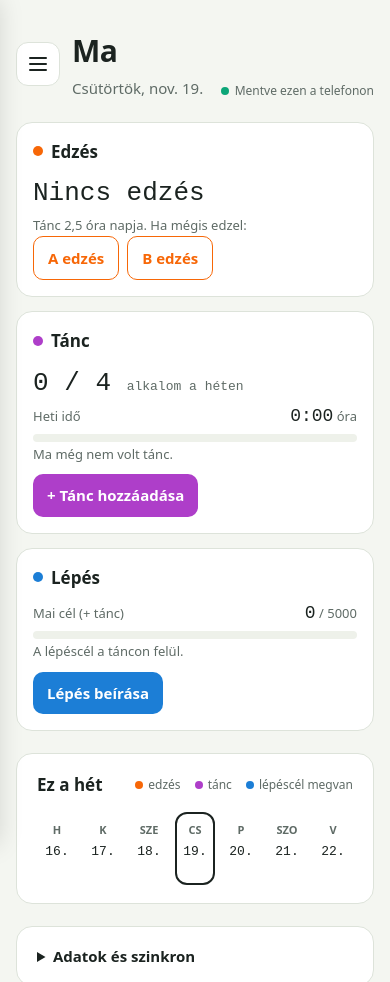
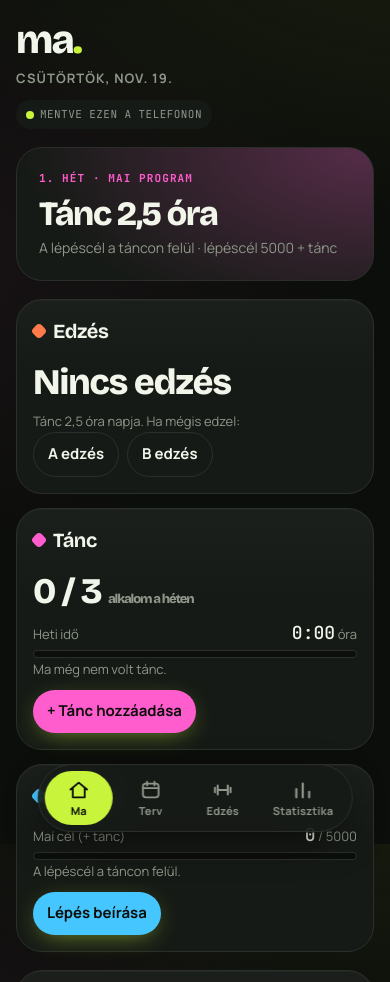
Before and after one commit to lazarluca2001/gym, a plain HTML site: page index.html in a window 390 px wide. Shown: the top 982 px of the page. Drawn offline with nearby package versions, Linux system fonts and the light colour scheme.

Commit message:
Új kinézet (sötét téma, alsó menüsor), összekötő link, Code.gs setup()
Co-Authored-By: Claude Opus 5.5 <noreply@anthropic.com>
Claude-Session: https://claude.ai/code/session_01Vj1ParahZetHVJmhKvWokh

```diff
--- a/index.html
+++ b/index.html
@@ -4,14 +4,14 @@
 <meta charset="utf-8">
 <meta name="viewport" content="width=device-width, initial-scale=1, viewport-fit=cover">
 <title>Ma</title>
-<meta name="theme-color" content="#f4f6f1" media="(prefers-color-scheme: light)">
-<meta name="theme-color" content="#10141a" media="(prefers-color-scheme: dark)">
+<meta name="theme-color" content="#0c0e0b" media="(prefers-color-scheme: light)">
+<meta name="theme-color" content="#0c0e0b" media="(prefers-color-scheme: dark)">
 <link rel="manifest" href="manifest.webmanifest">
 <link rel="icon" type="image/png" href="icon-192.png">
 <link rel="apple-touch-icon" href="apple-touch-icon.png">
 <meta name="apple-mobile-web-app-capable" content="yes">
 <meta name="mobile-web-app-capable" content="yes">
-<meta name="apple-mobile-web-app-status-bar-style" content="default">
+<meta name="apple-mobile-web-app-status-bar-style" content="black-translucent">
 <meta name="apple-mobile-web-app-title" content="Napló">
 
 <style>
@@ -230,6 +230,7 @@ html,body{margin:0}
 header{flex-wrap:nowrap}
 @media (max-width:520px){header{flex-wrap:wrap}}
 </style>
+<link rel="stylesheet" href="theme.css">
 </head>
 <body>
 <script src="store.js"></script>
@@ -243,6 +244,8 @@ header{flex-wrap:nowrap}
     <div class="status" id="status"><i></i><span>Betöltés…</span></div>
   </header>
 
+  <div class="hero" id="mahero"><span class="k" id="mk"></span><div><div class="what" id="mwhat"></div><div class="sub" id="msub"></div></div></div>
+
   <div class="mgrid">
     <section class="mcard" style="--c:var(--m-legs)">
       <h2><i></i>Edzés</h2>
@@ -253,7 +256,7 @@ header{flex-wrap:nowrap}
       <div id="dance"></div>
       <a class="go" href="edzes.html#tanc">+ Tánc hozzáadása</a>
     </section>
-    <section class="mcard" style="--c:#1c7ed6">
+    <section class="mcard" style="--c:var(--steps,#1c7ed6)">
       <h2><i></i>Lépés</h2>
       <div id="steps"></div>
       <a class="go" href="terv.html">Lépés beírása</a>
@@ -263,7 +266,7 @@ header{flex-wrap:nowrap}
   <section class="card">
     <div class="row" style="justify-content:space-between;align-items:center">
       <h2>Ez a hét</h2>
-      <div class="legend-s"><span><i style="background:var(--m-legs)"></i>edzés</span><span><i style="background:var(--dance)"></i>tánc</span><span><i style="background:#1c7ed6"></i>lépéscél megvan</span></div>
+      <div class="legend-s"><span><i style="background:var(--m-legs)"></i>edzés</span><span><i style="background:var(--dance)"></i>tánc</span><span><i style="background:var(--steps,#1c7ed6)"></i>lépéscél megvan</span></div>
     </div>
     <div class="wstrip" id="wstrip"></div>
   </section>
@@ -330,6 +333,12 @@ header{flex-wrap:nowrap}
     $('dance').innerHTML=`<div class="big2">${n} / ${g} <small>alkalom a héten</small></div>
       <div class="meter"><div class="top"><span>Heti idő</span><span><b>${hm(min)}</b> óra</span></div><div class="bar"><i style="width:${Math.min(100,n/Math.max(1,g)*100)}%"></i></div></div>
       <span class="muted-s">${todayD&&todayD.items.length?'Ma: '+todayD.items.map(x=>(x.kind==='buli'?'buli':'óra')+' '+hm(x.min||0)).join(', '):'Ma még nem volt tánc.'}</span>`;
+    // mai terv
+    const dpp=PLAN.dayPlan(td,settings.program), HC={gym:'var(--m-legs)',dance:'var(--dance)',walk:'var(--steps)',rest:'var(--muted)'};
+    $('mahero').style.setProperty('--c',HC[dpp.type]);
+    $('mk').textContent=`${dpp.week?dpp.week+'. hét · ':''}mai program`;
+    $('mwhat').textContent=dpp.label;
+    $('msub').textContent=`${dpp.sub[0].toUpperCase()+dpp.sub.slice(1)} · lépéscél ${dpp.target.toLocaleString('hu-HU')}${dpp.plusDance?' + tánc':''}`;
     // lépés
     const dp=PLAN.dayPlan(td,settings.program), sn=steps[td]&&isNum(steps[td].n)?steps[td].n:0;
     $('steps').innerHTML=`<div class="meter"><div class="top"><span>Mai cél${dp.plusDance?' (+ tánc)':''}</span><span><b>${sn.toLocaleString('hu-HU')}</b> / ${dp.target.toLocaleString('hu-HU')}</span></div><div class="bar"><i style="width:${Math.min(100,sn/dp.target*100)}%;${sn>=dp.target?'background:var(--good)':''}"></i></div></div>
@@ -337,7 +346,7 @@ header{flex-wrap:nowrap}
     // hét
     $('wstrip').innerHTML=[0,1,2,3,4,5,6].map(k=>{const d=iso(addDays(mon,k));
       const hasW=steps[d]&&isNum(steps[d].n)&&steps[d].n>=PLAN.dayPlan(d,settings.program).target, hasG=workouts.some(x=>x.date===d&&(x.items||[]).some(i=>i.done)), hasD=dances.some(x=>x.date===d&&(x.items||[]).length);
-      return `<div class="wd ${d===td?'today':''}"><span class="dn">${DS[k]}</span><span class="dd">${toD(d).getDate()}.</span><span class="dots">${hasG?'<i style="background:var(--m-legs)" title="edzés"></i>':''}${hasD?'<i style="background:var(--dance)" title="tánc"></i>':''}${hasW?'<i style="background:#1c7ed6" title="lépéscél"></i>':''}</span></div>`}).join('');
+      return `<div class="wd ${d===td?'today':''}"><span class="dn">${DS[k]}</span><span class="dd">${toD(d).getDate()}.</span><span class="dots">${hasG?'<i style="background:var(--m-legs)" title="edzés"></i>':''}${hasD?'<i style="background:var(--dance)" title="tánc"></i>':''}${hasW?'<i style="background:var(--steps,#1c7ed6)" title="lépéscél"></i>':''}</span></div>`}).join('');
   }
   const docs=s=>s.docs.map(d=>d.data()).filter(x=>x&&x.date);
   db.collection('workouts').orderBy('date').onSnapshot(s=>{workouts=docs(s);render()});
--- a/nav.js
+++ b/nav.js
@@ -1,68 +1,20 @@
-/* Hamburger menü a lapok között + értesítés, ha új verzió van fent */
+/* Alsó menüsor a lapok között + értesítés, ha új verzió van fent */
 (function(){
   const path=location.pathname;
-  const here=/suly\.html$/.test(path)?'suly':/edzes\.html$/.test(path)?'edzes':/stats\.html$/.test(path)?'stats':/terv\.html$/.test(path)?'terv':'ma';
-  const onMa=here==='ma';
-  const items=[
-    {id:'ma',href:'./',t:'Ma',s:'Mai edzés, tánc, lépés',c:'#1b2320'},
-    {id:'terv',href:'terv.html',t:'Heti terv',s:'A/B edzés, tánc, lépéscél',c:'#1c7ed6'},
-    {id:'edzes',href:'edzes.html',t:'Edzés és tánc',s:'Gyakorlatok szériánként, táncórák',c:'#f76707'},
-    {id:'stats',href:'stats.html',t:'Statisztika',s:'Grafikonok: edzés, tánc, lépés',c:'#0ca678'},
-    {id:'sync',href:'./#szinkron',t:'Adatok és szinkron',s:'Google Táblázat, biztonsági mentés',c:'#ae3ec9'}
-  ];
-  const css=`
-  .navwrap{display:flex;align-items:center;gap:12px}
-  .navbtn{width:44px;height:44px;flex:none;border-radius:12px;border:1px solid var(--line);background:var(--surface);color:var(--ink);display:grid;place-items:center;padding:0;cursor:pointer}
-  .navbtn span{display:block;width:18px;height:2px;background:currentColor;border-radius:2px;box-shadow:0 -6px 0 currentColor,0 6px 0 currentColor}
-  .navov{position:fixed;inset:0;background:rgba(10,14,18,.45);opacity:0;pointer-events:none;transition:opacity .2s;z-index:50}
-  .navov.open{opacity:1;pointer-events:auto}
-  .drawer{position:fixed;top:0;bottom:0;left:0;width:min(320px,86vw);background:var(--surface);color:var(--ink);z-index:51;transform:translateX(-102%);transition:transform .22s ease;display:flex;flex-direction:column;gap:6px;
-    padding:calc(env(safe-area-inset-top,0px) + 18px) 14px calc(env(safe-area-inset-bottom,0px) + 18px);box-shadow:4px 0 24px rgba(0,0,0,.15)}
-  .drawer.open{transform:none}
-  .drawer .dh{display:flex;justify-content:space-between;align-items:center;padding:0 6px 10px}
-  .drawer .dh b{font-family:var(--display);font-size:18px}
-  .drawer .dh button{background:none;border:none;color:var(--muted);font-size:22px;padding:4px 8px;cursor:pointer}
-  .drawer a{display:flex;gap:12px;align-items:flex-start;padding:12px;border-radius:12px;text-decoration:none;color:var(--ink)}
-  .drawer a:hover{background:var(--sunk)}
-  .drawer a.cur{background:var(--sunk)}
-  .drawer a i{width:12px;height:12px;border-radius:50%;margin-top:5px;flex:none}
-  .drawer a b{display:block;font-family:var(--display);font-weight:600}
-  .drawer a small{display:block;color:var(--muted);font-size:12px}
-  .drawer .foot{margin-top:auto;padding:10px 12px}
-  .drawer a[data-id="ma"] i{background:var(--ink)!important}
-  .updbar{position:fixed;left:50%;transform:translateX(-50%);bottom:calc(env(safe-area-inset-bottom,0px) + 14px);z-index:60;background:var(--ink);color:var(--bg);border-radius:14px;padding:10px 12px 10px 16px;display:flex;gap:12px;align-items:center;box-shadow:0 6px 24px rgba(0,0,0,.25);font-size:14px;max-width:calc(100vw - 32px)}
-  .updbar button{background:var(--accent);color:var(--accent-ink);border:none;border-radius:9px;padding:8px 14px;font-weight:700;cursor:pointer}
-  @media (prefers-reduced-motion:reduce){.drawer,.navov{transition:none}}`;
-  const st=document.createElement('style'); st.textContent=css; document.head.appendChild(st);
-
-  const ov=document.createElement('div'); ov.className='navov';
-  const dr=document.createElement('nav'); dr.className='drawer'; dr.setAttribute('aria-label','Menü'); dr.setAttribute('aria-hidden','true');
-  dr.innerHTML=`<div class="dh"><b>Menü</b><button type="button" aria-label="Menü bezárása">×</button></div>`+
-    items.map(x=>`<a href="${x.href}" data-id="${x.id}" class="${x.id===here?'cur':''}" tabindex="-1"><i style="background:${x.c}"></i><span><b>${x.t}</b><small>${x.s}</small></span></a>`).join('')+
-    `<div class="foot"><span class="status" data-sync-status><i></i><span></span></span></div>`;
-  document.body.append(ov,dr);
-
-  const btn=document.createElement('button'); btn.type='button'; btn.className='navbtn'; btn.setAttribute('aria-label','Menü'); btn.setAttribute('aria-expanded','false'); btn.innerHTML='<span></span>';
-  const header=document.querySelector('header');
-  if(header){const first=header.firstElementChild;const w=document.createElement('div');w.className='navwrap';header.insertBefore(w,first);w.append(btn,first)}
-  else{btn.style.cssText='position:fixed;top:calc(env(safe-area-inset-top,0px) + 10px);left:10px;z-index:40';document.body.appendChild(btn)}
-
-  const links=()=>dr.querySelectorAll('a');
-  function open(){dr.classList.add('open');ov.classList.add('open');dr.setAttribute('aria-hidden','false');btn.setAttribute('aria-expanded','true');links().forEach(a=>a.tabIndex=0);if(window.LocalDB)LocalDB.status();(dr.querySelector('a.cur')||links()[0]).focus()}
-  function close(){dr.classList.remove('open');ov.classList.remove('open');dr.setAttribute('aria-hidden','true');btn.setAttribute('aria-expanded','false');links().forEach(a=>a.tabIndex=-1)}
-  btn.addEventListener('click',open);
-  ov.addEventListener('click',close);
-  dr.querySelector('.dh button').addEventListener('click',()=>{close();btn.focus()});
-  addEventListener('keydown',e=>{if(e.key==='Escape'&&dr.classList.contains('open')){close();btn.focus()}});
-  dr.addEventListener('click',e=>{
-    const a=e.target.closest('a'); if(!a) return;
-    if(a.dataset.id===here){e.preventDefault();close();window.scrollTo({top:0,behavior:'smooth'});return}
-    if(a.dataset.id==='sync'&&onMa){e.preventDefault();close();const d=document.getElementById('syncdetails');if(d){d.open=true;d.scrollIntoView({behavior:'smooth',block:'start'})}}
-  });
+  const here=/edzes\.html$/.test(path)?'edzes':/stats\.html$/.test(path)?'stats':/terv\.html$/.test(path)?'terv':'ma';
+  const ic={
+    ma:'<path d="M3 11.5 12 4l9 7.5M5.5 9.5V20h13V9.5" fill="none" stroke="currentColor" stroke-width="2" stroke-linecap="round" stroke-linejoin="round"/>',
+    terv:'<rect x="3.5" y="5" width="17" height="15" rx="3" fill="none" stroke="currentColor" stroke-width="2"/><path d="M3.5 10h17M8 3v4M16 3v4" stroke="currentColor" stroke-width="2" stroke-linecap="round"/>',
+    edzes:'<path d="M6.5 7v10M17.5 7v10M3.5 9.5v5M20.5 9.5v5M6.5 12h11" fill="none" stroke="currentColor" stroke-width="2.2" stroke-linecap="round"/>',
+    stats:'<path d="M5 20V11M12 20V5M19 20v-6" fill="none" stroke="currentColor" stroke-width="2.4" stroke-linecap="round"/>'};
+  const items=[{id:'ma',href:'./',t:'Ma'},{id:'terv',href:'terv.html',t:'Terv'},{id:'edzes',href:'edzes.html',t:'Edzés'},{id:'stats',href:'stats.html',t:'Statisztika'}];
+  const bar=document.createElement('nav'); bar.className='tabbar'; bar.setAttribute('aria-label','Oldalak');
+  bar.innerHTML=items.map(x=>`<a href="${x.href}" class="${x.id===here?'cur':''}" ${x.id===here?'aria-current="page"':''}><svg viewBox="0 0 24 24" aria-hidden="true">${ic[x.id]}</svg>${x.t}</a>`).join('');
+  document.body.appendChild(bar);
   if(window.LocalDB) LocalDB.status();
 
   // --- frissítésjelzés: ha a GitHubra új változat kerül, szól ---
-  const WATCH=['./','edzes.html','stats.html','terv.html','store.js','plan.js','nav.js'];
+  const WATCH=['./','edzes.html','stats.html','terv.html','store.js','plan.js','nav.js','theme.css'];
   async function sig(){
     try{
       const parts=await Promise.all(WATCH.map(u=>fetch(u,{method:'HEAD',cache:'no-store'}).then(r=>r.ok?(r.headers.get('etag')||r.headers.get('last-modified')||''):'')));
--- a/store.js
+++ b/store.js
@@ -2,7 +2,7 @@
    helyi tárolás a telefonon + opcionális szinkron egy Google Táblázattal. */
 (function(){
   const KEY='edzes-tanc-v1', PKEY='edzes-tanc-v1-pending', CFG='edzes-tanc-sync';
-  const SEED={"workouts": {"2026-09-23": {"date": "2026-09-23", "items": [{"done": true, "ex": "Lat Pulldown", "kg": 13.75, "reps": 10, "rir": 1, "sets": 4}, {"done": true, "ex": "Chest Press", "kg": 20, "reps": 8, "rir": 0, "sets": 2}, {"done": true, "ex": "Triceps Extension", "kg": 12.5, "reps": 8, "rir": 2, "sets": 3}, {"done": true, "ex": "Abdominal Crunch", "kg": 20, "reps": 12, "rir": 4, "sets": 3}, {"done": true, "ex": "Seated Row", "kg": 20, "reps": 10, "rir": 2, "sets": 2}]}}, "dance": {"2026-09-24": {"date": "2026-09-24", "items": [{"intensity": 3, "kind": "ora", "min": 90, "note": "SH - Versenyző óra", "sub": "technika"}]}, "2026-09-22": {"date": "2026-09-22", "items": [{"intensity": 5, "kind": "ora", "min": 90, "note": "SH - Csoportos magánóra", "sub": "gyakorlas"}]}}, "settings": {"templates": {"hetfo": ["Hack guggolás", "Leg Press", "Leg Extension", "Glute drive", "Calf Raise", "Abdominal Crunch", "Leg Raise"], "pentek": ["Csípőfeszítés", "Glute drive", "Outer Thigh", "Inner Thigh", "Leg curl", "Abdominal Crunch", "Calf Raise"], "szerda": ["Lat Pulldown", "Seated Row", "Chest Press", "Shoulder Press", "Biceps Curl", "Triceps Extension", "Abdominal Crunch"]}, "goals": {"dance": 4, "gym": 2}, "plan": {"goal": 54, "intake": 1396, "start": 60, "startDate": "2026-09-24", "tdeeA": 2267, "tdeeB": 2000}}, "weighins": {"2026-09-24": {"date": "2026-09-24", "items": {"ebed": [], "nasi": [], "reggeli": [], "vacsora": []}, "kg": 60.4, "period": false, "waist": 85}}};
+  const SEED={"workouts": {"2026-09-23": {"date": "2026-09-23", "items": [{"done": true, "ex": "Lat Pulldown", "kg": 13.75, "reps": 10, "rir": 1, "sets": 4}, {"done": true, "ex": "Chest Press", "kg": 20, "reps": 8, "rir": 0, "sets": 2}, {"done": true, "ex": "Triceps Extension", "kg": 12.5, "reps": 8, "rir": 2, "sets": 3}, {"done": true, "ex": "Abdominal Crunch", "kg": 20, "reps": 12, "rir": 4, "sets": 3}, {"done": true, "ex": "Seated Row", "kg": 20, "reps": 10, "rir": 2, "sets": 2}]}}, "dance": {"2026-09-24": {"date": "2026-09-24", "items": [{"intensity": 3, "kind": "ora", "min": 90, "note": "SH - Versenyző óra", "sub": "technika"}]}, "2026-09-22": {"date": "2026-09-22", "items": [{"intensity": 5, "kind": "ora", "min": 90, "note": "SH - Csoportos magánóra", "sub": "gyakorlas"}]}}, "settings": {"goals": {"dance": 3, "gym": 2}, "plan": {"goal": 54, "intake": 1396, "start": 60, "startDate": "2026-09-24", "tdeeA": 2267, "tdeeB": 2000}}, "weighins": {"2026-09-24": {"date": "2026-09-24", "items": {"ebed": [], "nasi": [], "reggeli": [], "vacsora": []}, "kg": 60.4, "period": false, "waist": 85}}};
   const COLS=['workouts','dance','weighins','steps'];
   const clone=o=>JSON.parse(JSON.stringify(o));
   const read=(k,f)=>{try{const v=JSON.parse(localStorage.getItem(k));return v==null?f:v}catch(e){return f}};
@@ -32,6 +32,10 @@
     doc:p=>{const [c,id]=p.split('/');return docRef(c,id)}
   };
 
+  // egyszeri összekötő link: …/#u=<Apps Script URL>&kulcs=<titkos szó>
+  try{const h=new URLSearchParams(location.hash.slice(1));
+    if(h.get('u')&&h.get('kulcs')&&/^https:\/\/script\.google\.com\/macros\/s\/[^/]+\/exec$/.test(h.get('u'))){
+      write(CFG,{url:h.get('u'),token:h.get('kulcs')}); history.replaceState(null,'',location.pathname+location.search)}}catch(e){}
   const cfg=()=>read(CFG,{});
   let syncing=false, again=false, lastErr='', lastOk=null;
   function allOps(){const ops=[];Object.keys(st).forEach(c=>Object.entries(st[c]||{}).forEach(([id,d])=>ops.push({op:'set',c,id,d})));return ops}
--- a/sw.js
+++ b/sw.js
@@ -1,7 +1,7 @@
 // Offline működés: az app fájljait eltárolja, így internet nélkül is megnyílik.
 // Online mindig a legfrissebb változatot tölti le (verziót nem kell kézzel emelni).
-const CACHE = 'naplo-v4';
-const FILES = ['./', './index.html', './edzes.html', './stats.html', './terv.html', './store.js', './plan.js', './nav.js', './manifest.webmanifest', './icon-192.png', './icon-512.png', './apple-touch-icon.png'];
+const CACHE = 'naplo-v5';
+const FILES = ['./', './index.html', './edzes.html', './stats.html', './terv.html', './store.js', './plan.js', './nav.js', './theme.css', './manifest.webmanifest', './icon-192.png', './icon-512.png', './apple-touch-icon.png'];
 
 self.addEventListener('install', e => {
   e.waitUntil(caches.open(CACHE).then(c => c.addAll(FILES)).then(() => self.skipWaiting()));
--- /dev/null
+++ b/theme.css
@@ -0,0 +1,113 @@
+/* „Éjszakai edzőterem” téma – minden oldal közös kinézete.
+   Az oldalak saját stílusai után töltődik, és felülírja a színeket, betűket és formákat. */
+@import url('https://fonts.googleapis.com/css2?family=Bricolage+Grotesque:opsz,wght@12..96,500;12..96,700;12..96,800&family=Manrope:wght@400;500;600;700&family=JetBrains+Mono:wght@400;500;700&display=swap');
+
+:root:not(#_){
+  color-scheme:dark;
+  --bg:#0c0e0b; --surface:#161a16; --sunk:#20251f; --ink:#f1f5ea; --muted:#8e978a; --line:#2a3029;
+  --accent:#c8f53c; --accent-ink:#0c0e0b; --accent-soft:#2a3512;
+  --hero1:#1a1f14; --hero2:#161a16;
+  --m-legs:#ff7b4a; --m-core:#c8f53c; --m-upper:#a891ff; --m-back:#4fd8c8;
+  --t-legs:#2a1a12; --t-core:#232c10; --t-upper:#211c35; --t-back:#122a27;
+  --dance:#ff5ccd; --t-dance:#2c1226;
+  --steps:#46c6ff; --t-steps:#10263a;
+  --good:#c8f53c; --warn:#ffb648; --bad:#ff5c5c;
+  --s-gym:#ff7b4a; --s-dance:#ff5ccd; --s-prot:#46c6ff; --s-vol:#ff7b4a; --s-goal:#8e978a;
+  --display:"Bricolage Grotesque",system-ui,sans-serif; --body:"Manrope",system-ui,sans-serif; --mono:"JetBrains Mono",ui-monospace,monospace;
+  --r-lg:26px; --r-md:18px; --r-sm:12px;
+}
+html{background:var(--bg)}
+body{font-family:var(--body);background:
+  radial-gradient(900px 500px at 110% -10%,rgba(200,245,60,.07),transparent 60%),
+  radial-gradient(700px 500px at -20% 30%,rgba(255,92,205,.05),transparent 60%),var(--bg) fixed;
+  -webkit-font-smoothing:antialiased}
+::selection{background:var(--accent);color:var(--accent-ink)}
+
+/* elrendezés: hely az alsó menüsornak */
+.wrap{max-width:980px!important;gap:18px!important;padding-bottom:calc(env(safe-area-inset-bottom,0px) + 110px)!important;padding-top:max(22px,calc(env(safe-area-inset-top) + 10px))!important}
+
+/* fejléc */
+header{align-items:flex-end!important}
+h1{font-family:var(--display)!important;font-size:clamp(40px,9vw,64px)!important;font-weight:800!important;letter-spacing:-.045em!important;line-height:.92!important;text-transform:lowercase}
+h1 .a,h1 .b,h1 .s{color:var(--ink)!important}
+h1::after{content:".";color:var(--accent)}
+header p{font-size:13px;letter-spacing:.08em;text-transform:uppercase;font-weight:700;color:var(--muted);margin-top:10px!important}
+h2{font-family:var(--display)!important;font-weight:700!important;letter-spacing:-.02em;font-size:20px!important}
+.status{font-family:var(--mono);font-size:11px!important;text-transform:uppercase;letter-spacing:.04em;background:var(--surface);padding:6px 10px;border-radius:99px}
+
+/* kártyák */
+section.card,form.card,.mcard,.ch,.wcard,.tile{background:linear-gradient(180deg,rgba(255,255,255,.025),transparent 40%),var(--surface)!important;border:1px solid var(--line)!important;border-radius:var(--r-lg)!important;box-shadow:0 1px 0 rgba(255,255,255,.03) inset}
+.wcard{border-top:1px solid var(--line)!important;position:relative;overflow:hidden}
+.wcard::before{content:"";position:absolute;inset:0 0 auto 0;height:5px;background:var(--c)}
+.tile{border-radius:var(--r-md)!important}
+.tile .v{font-family:var(--display)!important;font-size:34px!important;font-weight:800!important;letter-spacing:-.03em}
+
+/* nagy kiemelt blokkok */
+.week,.hero,.hero-ma{background:var(--surface)!important;border:1px solid var(--line);border-radius:var(--r-lg)!important;position:relative;overflow:hidden}
+.hero{background:radial-gradient(500px 260px at 100% 0%,color-mix(in srgb,var(--c,var(--accent)) 28%,transparent),transparent 70%),var(--surface)!important}
+.week{background:radial-gradient(600px 300px at 100% 0%,rgba(200,245,60,.12),transparent 70%),var(--surface)!important}
+.hero .what{font-family:var(--display)!important;font-size:clamp(34px,7vw,52px)!important;font-weight:800!important;letter-spacing:-.04em!important;line-height:.95!important}
+.hero .k,.hero-ma .k{font-family:var(--mono);color:var(--c,var(--accent))!important;letter-spacing:.1em!important}
+.stepbox{background:var(--bg)!important;border-radius:var(--r-md)!important;border:1px solid var(--line)}
+.stepbox .top b{font-family:var(--display)!important;font-size:40px!important;font-weight:800!important;letter-spacing:-.03em;color:var(--steps)}
+.big2{font-family:var(--display)!important;font-size:36px!important;font-weight:800!important;letter-spacing:-.03em}
+.mcard h2 i{width:12px!important;height:12px!important;border-radius:4px!important;transform:rotate(45deg)}
+
+/* gombok, mezők */
+button,.go,.filebtn{border-radius:99px!important;font-family:var(--body);font-weight:700!important}
+.primary,.mcard .go:not(.sec),.hero .go,.wcard .go{background:var(--accent)!important;color:var(--accent-ink)!important;border:none!important;box-shadow:0 6px 24px -8px rgba(200,245,60,.6)}
+.hero .go,.wcard .go{background:var(--c)!important;color:#0c0e0b!important;box-shadow:0 6px 24px -8px color-mix(in srgb,var(--c) 70%,transparent)}
+.mcard .go:not(.sec){background:var(--c)!important;color:#0c0e0b!important}
+.ghost,.mcard .go.sec{background:transparent!important;border:1px solid var(--line)!important;color:var(--ink)!important}
+input,select,textarea{background:var(--bg)!important;border:1px solid var(--line)!important;border-radius:var(--r-sm)!important;color:var(--ink)!important}
+input:focus,select:focus,textarea:focus{border-color:var(--accent)!important;outline:none}
+.srow input,.wrow input{font-family:var(--display)!important;font-weight:700;font-size:26px!important}
+
+/* szegmens-választók, fülek */
+.tabs,.filters,.seg{background:var(--bg)!important;border:1px solid var(--line)!important;border-radius:99px!important;padding:4px!important}
+.tabs button,.filters button,.seg button{border-radius:99px!important}
+.tabs button[aria-selected="true"],.filters button[aria-pressed="true"]{background:var(--accent)!important;color:var(--accent-ink)!important;box-shadow:none!important}
+.tabs .cnt{color:inherit!important;opacity:.7}
+
+/* heti sáv napjai */
+.day,.wd{border-radius:var(--r-md)!important;background:var(--bg)!important;border:1px solid var(--line)!important}
+.day.sel,.wd.today{border-color:var(--accent)!important;box-shadow:0 0 0 1px var(--accent) inset}
+.day.today .dn{color:var(--accent)!important}
+.day .dd,.wd .dd{font-family:var(--display)!important;font-weight:800;font-size:18px!important}
+.wk,.chip{background:var(--bg)!important;border:1px solid var(--line);font-family:var(--mono);font-size:12px!important}
+.bar,.meter .bar{background:var(--bg)!important;border:1px solid var(--line)}
+.bar i.full{background:var(--accent)!important}
+
+/* edzés kártyák */
+.excard{border-radius:var(--r-md)!important;background:var(--bg)!important;border:1px solid var(--line);border-left:4px solid var(--gc)}
+.exname-in{background:transparent!important;border-color:transparent!important;font-family:var(--display)!important;font-size:19px!important;padding-left:2px!important}
+.setrow{background:var(--surface)!important;border-radius:var(--r-sm)!important}
+.setrow .fld input{font-family:var(--display)!important;font-weight:700}
+.chk{border-radius:50%!important}
+.tplbtn{border-radius:var(--r-md)!important;background:var(--bg)!important;border:1px solid var(--tc)!important;padding:10px 16px!important}
+.tplbtn,.tplbtn small{font-family:var(--body)}
+.dsess{border-radius:var(--r-md)!important;background:var(--bg)!important;border:1px solid var(--line)!important;border-left:4px solid var(--dance)!important}
+.seg button[aria-pressed="true"]{color:#0c0e0b!important}
+
+/* táblák, listák */
+.extbl td b{font-family:var(--display);font-size:16px}
+.extbl td.n{font-family:var(--display)!important;font-weight:700}
+.log-list li{border-color:var(--line)!important}
+.tip{background:var(--accent)!important;color:var(--accent-ink)!important;border-radius:10px!important}
+.plot text{fill:var(--muted)!important}
+
+/* alsó menüsor (nav.js rakja be) */
+.tabbar{position:fixed;left:50%;transform:translateX(-50%);bottom:calc(env(safe-area-inset-bottom,0px) + 12px);z-index:40;
+  display:flex;gap:4px;padding:6px;border-radius:99px;background:rgba(22,26,22,.82);backdrop-filter:blur(16px) saturate(1.4);-webkit-backdrop-filter:blur(16px) saturate(1.4);
+  border:1px solid var(--line);box-shadow:0 12px 40px -10px rgba(0,0,0,.7);max-width:calc(100vw - 20px)}
+.tabbar a{display:flex;flex-direction:column;align-items:center;gap:2px;min-width:68px;padding:8px 12px 6px;border-radius:99px;color:var(--muted);text-decoration:none;font-size:11px;font-weight:700;letter-spacing:.02em}
+.tabbar a svg{width:22px;height:22px}
+.tabbar a.cur{background:var(--accent);color:var(--accent-ink)}
+.tabbar a:not(.cur):hover{color:var(--ink)}
+@media (max-width:380px){.tabbar a{min-width:58px;padding:8px 8px 6px}}
+.updbar{bottom:calc(env(safe-area-inset-bottom,0px) + 92px)!important;background:var(--accent)!important;color:var(--accent-ink)!important;border-radius:99px!important}
+.updbar button{background:var(--accent-ink)!important;color:var(--accent)!important}
+.hero{padding:22px!important;display:flex;flex-direction:column;gap:12px}
+.hero .k{font-size:11px;text-transform:uppercase;font-weight:700}
+.hero .what{color:var(--ink)!important}
+.hero .sub{color:var(--muted);font-size:14px;margin-top:6px}
```
Also changed, not shown: edzes.html (+4 -3 lines), stats.html (+4 -3 lines), terv.html (+4 -3 lines), manifest.webmanifest, 2 other files.
